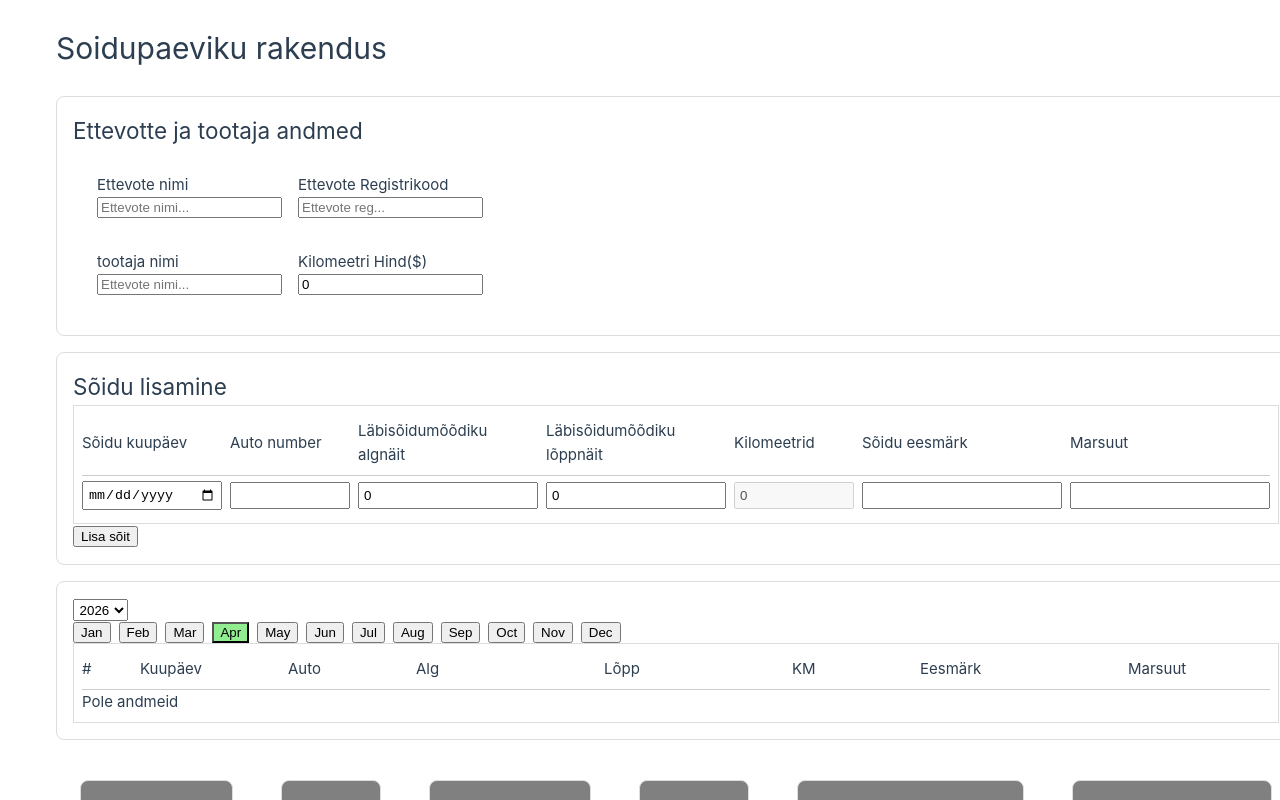
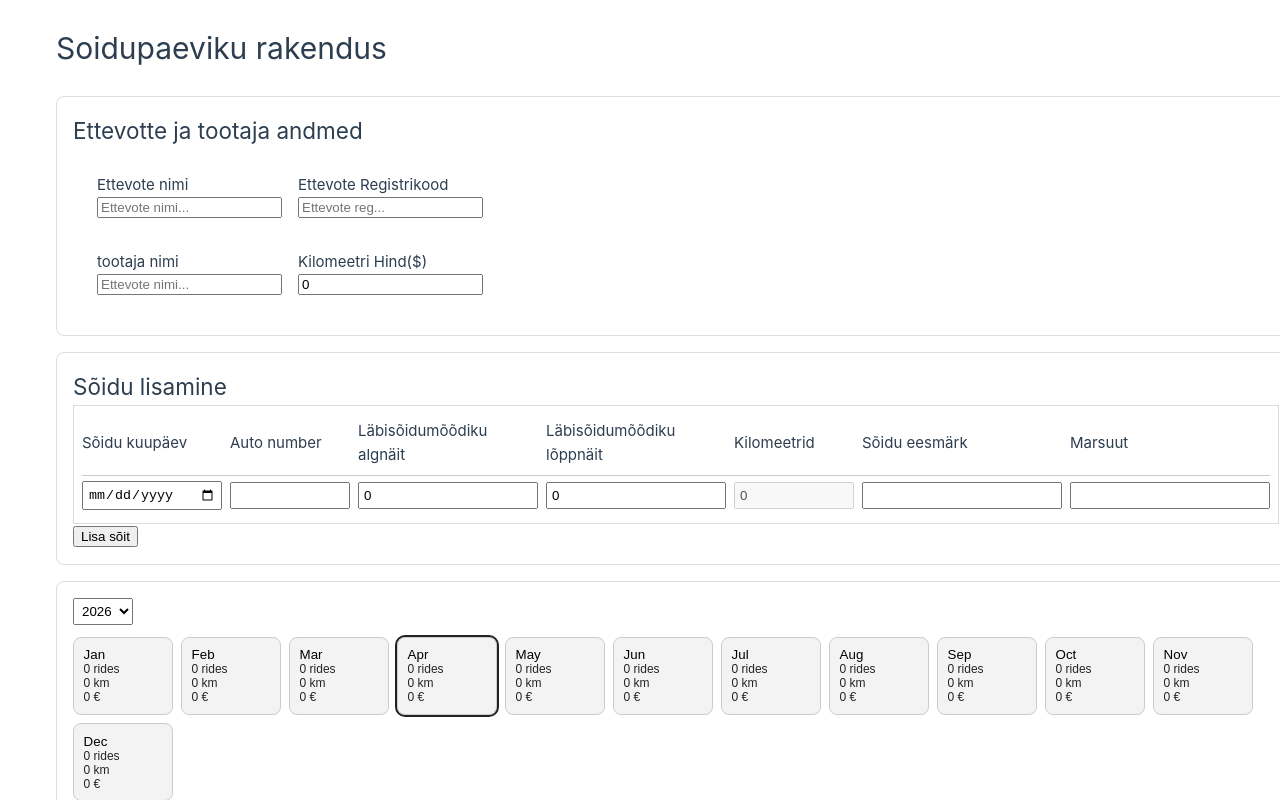
Before and after one commit to RasmusKuusmaa/ACNT, a Vue app: page / in a window 1280 px wide. Shown: the top 800 px of the page. Built offline with nearby package versions, Linux system fonts and the light colour scheme; the HTML template or start-up script is replaced by a standard one.

Commit message:
more info inside of the months

```diff
--- a/src/App.vue
+++ b/src/App.vue
@@ -22,7 +22,7 @@ const selectedMonth = ref(new Date().getMonth())
 const selectedYear = ref(new Date().getFullYear())
 const kmPrice = ref(0)
 
-const { stats } = useStats(rides, selectedMonth, selectedYear, kmPrice)
+const { stats, monthlyBreakdown } = useStats(rides, selectedMonth, selectedYear, kmPrice)
 
 function addRide(ride: Ride) {
   rides.value.push({
@@ -53,8 +53,8 @@ function generateTestData() {
 
     <MilageFrom @add-ride="addRide" />
 
-    <MonthSelector :rides="rides" v-model:selectedMonth="selectedMonth" v-model:selectedYear="selectedYear" />
-
+    <MonthSelector v-model:selectedMonth="selectedMonth" v-model:selectedYear="selectedYear" :rides="rides"
+      :monthly-breakdown="monthlyBreakdown" />
     <DataOverViewtable :stats="stats" />
 
     <div class="export-buttons">
--- a/src/components/MonthSelector.vue
+++ b/src/components/MonthSelector.vue
@@ -3,10 +3,17 @@ import { computed } from 'vue'
 import MonthTable from './MonthTable.vue'
 import type { Ride } from '../types/Ride'
 
+type MonthlyStats = {
+  km: number
+  sum: number
+  count: number
+}
+
 const props = defineProps<{
   rides: Ride[]
   selectedMonth: number
   selectedYear: number
+  monthlyBreakdown: Map<number, MonthlyStats>
 }>()
 
 const emit = defineEmits<{
@@ -18,8 +25,45 @@ function selectMonth(i: number) {
   emit('update:selectedMonth', i)
 }
 
+const availableYears = computed(() => {
+  const currentYear = new Date().getFullYear()
+
+  const years = props.rides
+    .map(r => new Date(r.date).getFullYear())
+    .filter(y => !isNaN(y))
+
+  const minYear = years.length ? Math.min(...years) : currentYear
+
+  const result: number[] = []
+  for (let y = currentYear; y >= minYear; y--) {
+    result.push(y)
+  }
+
+  return result
+})
+
+
+const monthStats = computed(() => {
+  return Array.from({ length: 12 }, (_, i) => {
+    return props.monthlyBreakdown.get(i) ?? {
+      km: 0,
+      sum: 0,
+      count: 0
+    }
+  })
+})
+
+const months = ['Jan', 'Feb', 'Mar', 'Apr', 'May', 'Jun', 'Jul', 'Aug', 'Sep', 'Oct', 'Nov', 'Dec']
+
+function getColor(sum: number) {
+  if (sum >= 550) return 'danger'
+  if (sum >= 450) return 'warning'
+  return 'ok'
+}
+
+
 const filteredRides = computed(() => {
-  return props.rides.filter((r) => {
+  return props.rides.filter(r => {
     if (!r.date) return false
     const d = new Date(r.date)
 
@@ -33,22 +77,33 @@ const filteredRides = computed(() => {
 
 <template>
   <div class="wrapper">
+
     <select :value="selectedYear"
       @change="emit('update:selectedYear', Number(($event.target as HTMLSelectElement).value))">
-      <option :value="2026">2026</option>
-      <option :value="2025">2025</option>
+      <option v-for="y in availableYears" :key="y" :value="y">
+        {{ y }}
+      </option>
     </select>
 
     <div class="months">
-      <button v-for="(_, i) in 12" :key="i" @click="selectMonth(i)" :class="{ active: selectedMonth === i }">
-        {{ ['Jan', 'Feb', 'Mar', 'Apr', 'May', 'Jun', 'Jul', 'Aug', 'Sep', 'Oct', 'Nov', 'Dec'][i] }}
+      <button v-for="(m, i) in months" :key="i" @click="selectMonth(i)" class="month-btn" :class="[
+        getColor(monthStats[i].sum),
+        { active: selectedMonth === i }
+      ]">
+        <div class="title">{{ m }}</div>
+
+        <div class="meta">
+          <span>{{ monthStats[i].count }} rides</span>
+          <span>{{ monthStats[i].km }} km</span>
+          <span>{{ monthStats[i].sum.toFixed(0) }} €</span>
+        </div>
       </button>
     </div>
 
+    <!-- TABLE -->
     <MonthTable :rides="filteredRides" />
   </div>
 </template>
-
 
 <style scoped>
 .wrapper {
@@ -59,15 +114,9 @@ const filteredRides = computed(() => {
   margin-bottom: 1rem;
 }
 
-.year {
-  display: flex;
-  align-items: center;
-  gap: 0.5rem;
-  margin-bottom: 0.4rem;
-}
-
 select {
-  padding: 0.1rem;
+  padding: 0.25rem;
+  margin-bottom: 0.75rem;
 }
 
 .months {
@@ -76,7 +125,40 @@ select {
   gap: 0.5rem;
 }
 
-.months .active {
-  background-color: lightgreen;
+.month-btn {
+  padding: 0.6rem;
+  border-radius: 8px;
+  border: 1px solid #ccc;
+  min-width: 100px;
+  text-align: left;
+  cursor: pointer;
+  transition: 0.15s;
+}
+
+.month-btn:hover {
+  transform: scale(1.02);
+}
+
+.month-btn .meta {
+  display: flex;
+  flex-direction: column;
+  font-size: 0.75rem;
+  opacity: 0.85;
+}
+
+.month-btn.active {
+  outline: 2px solid #222;
+}
+
+.month-btn.ok {
+  background: #f3f3f3;
+}
+
+.month-btn.warning {
+  background: #fff4cc;
+}
+
+.month-btn.danger {
+  background: #ffd6d6;
 }
 </style>
--- a/src/composables/useStats.ts
+++ b/src/composables/useStats.ts
@@ -77,6 +77,7 @@ export function useStats(
             totalTaxable += Math.max(0, gross - MONTHLY_CAP)
         }
 
+
         return {
             monthKm,
             monthSum: monthTaxFree,
@@ -91,6 +92,30 @@ export function useStats(
             totalTaxable
         }
     })
+    const monthlyBreakdown = computed(() => {
+        const map = new Map<number, { km: number; sum: number; count: number }>()
 
-    return { stats }
+        for (const r of rides.value) {
+            const d = new Date(r.date)
+
+            if (d.getFullYear() !== selectedYear.value) continue
+
+            const m = d.getMonth()
+
+            if (!map.has(m)) {
+                map.set(m, { km: 0, sum: 0, count: 0 })
+            }
+
+            const entry = map.get(m)!
+
+            entry.km += r.km
+            entry.count += 1
+
+            const gross = entry.km * Math.min(kmPrice.value, MAX_KM_RATE)
+            entry.sum = Math.min(gross, MONTHLY_CAP)
+        }
+
+        return map
+    })
+    return { stats, monthlyBreakdown }
 }
```
